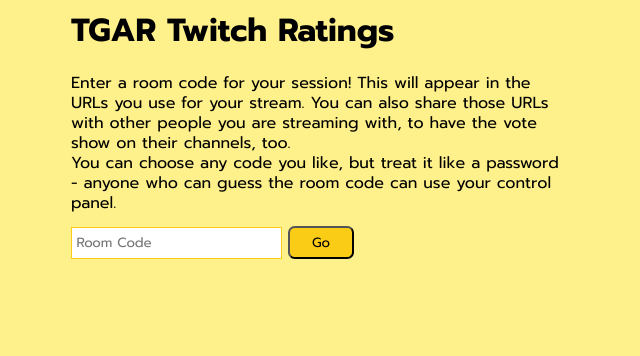
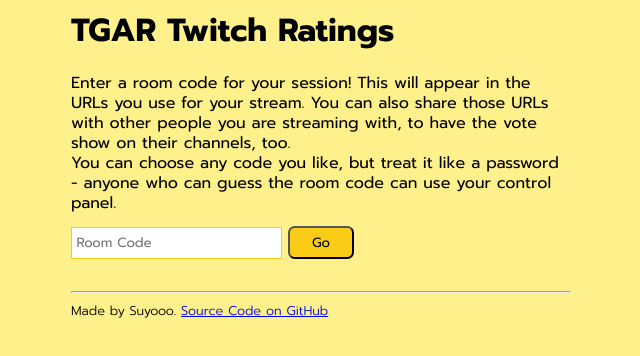
Before and after one commit to Suyooo/twitch-tgar-rating, a SvelteKit app: page / in a window 1280 px wide. Shown: the top 356 px of the page, without its empty margins (319-959 px from the left). Built offline with nearby package versions, Linux system fonts and the light colour scheme.

Commit message:
Better readme

```diff
--- /dev/null
+++ b/src/lib/Footer.svelte
@@ -0,0 +1,4 @@
+<hr />
+<div>
+	Made by Suyooo. <a href="https://github.com/Suyooo/twitch-tgar-rating">Source Code on GitHub</a>
+</div>
--- a/src/lib/server/chat.ts
+++ b/src/lib/server/chat.ts
@@ -2,7 +2,7 @@
 import { recordVote } from "$lib/server/store.js";
 
 const RATING_REGEX = /.*?(-?\d+).+?10/;
-const TEST = true;
+const TEST = false;
 
 let client: tmi.Client | undefined = undefined;
 const channelRefCount: { [channelName: string]: number } = {};
--- a/src/routes/+page.svelte
+++ b/src/routes/+page.svelte
@@ -1,5 +1,6 @@
 <script lang="ts">
 	import { goto } from "$app/navigation";
+	import Footer from "$lib/Footer.svelte";
 
 	let roomCode: string;
 </script>
@@ -14,4 +15,6 @@
 	</div>
 	<input bind:value={roomCode} placeholder="Room Code" style="margin-top:1em" />
 	<button on:click={() => goto("/" + roomCode)}>Go</button>
+
+	<Footer />
 </div>
--- a/src/routes/[roomCode]/+page.svelte
+++ b/src/routes/[roomCode]/+page.svelte
@@ -1,6 +1,7 @@
 <script lang="ts">
 	import { page } from "$app/stores";
 	import { env } from "$env/dynamic/public";
+	import Footer from "$lib/Footer.svelte";
 
 	function selectAll(e: MouseEvent) {
 		e.preventDefault();
@@ -50,4 +51,6 @@
 		instead if that would look nicer). You can change the numbers at the end of the URL to change how high the bar and
 		graph parts of the overlay will be, defined in percent of the Browser Source height.
 	</div>
+
+	<Footer />
 </div>
```
Also changed, not shown: 2 other files (tests, documents, lock files or other folders).
